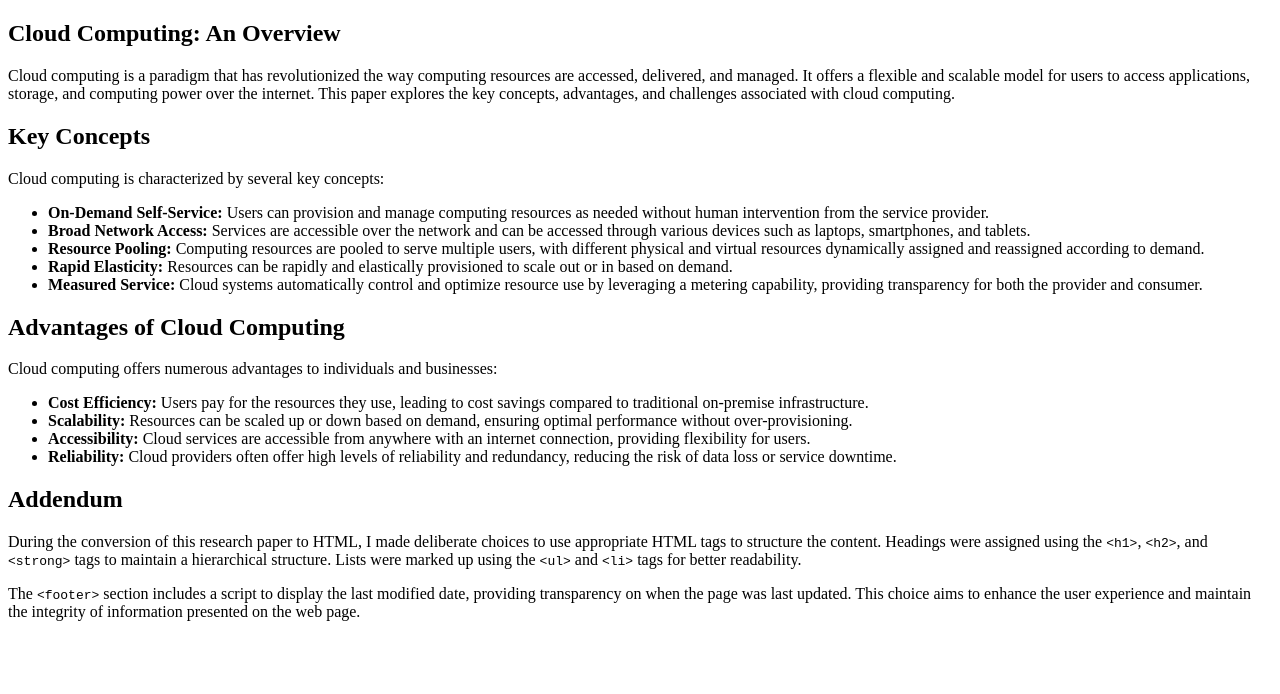
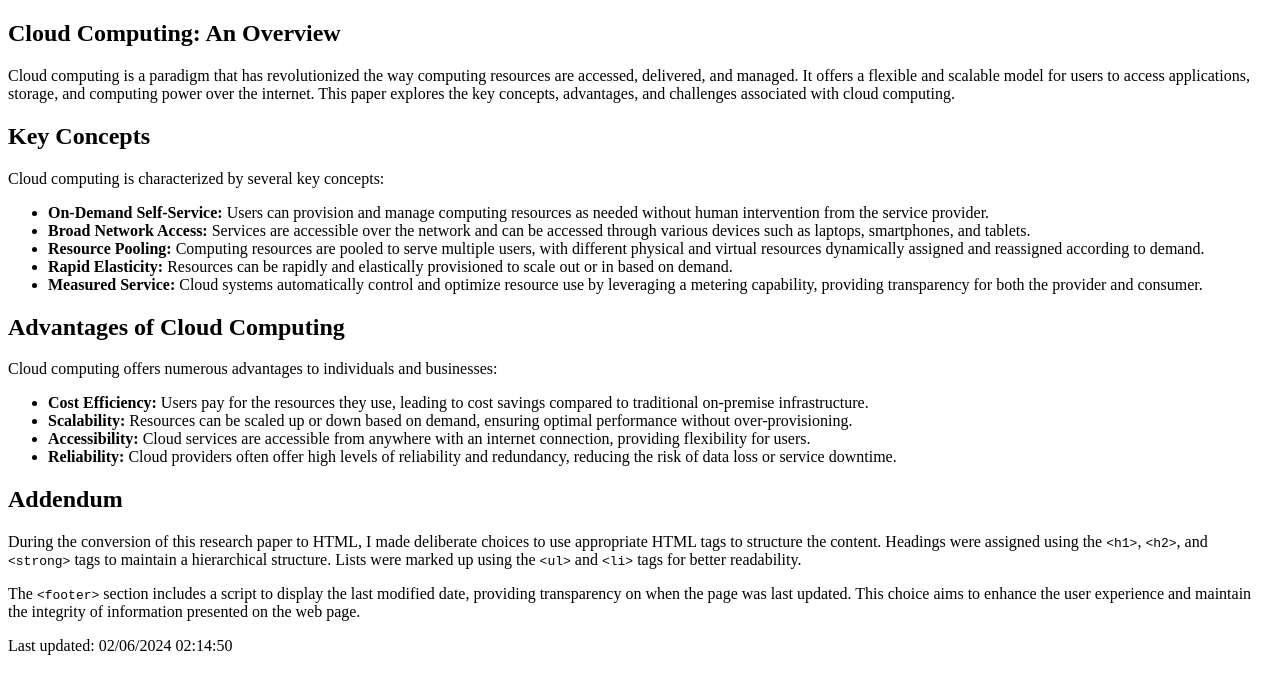
Before and after one commit to Aneesshaikk02/ITC505-lab-2, a plain HTML site: page index.html in a window 1280 px wide. Drawn offline with Linux system fonts and the light colour scheme.

Commit message:
Update index.html

```diff
--- a/index.html
+++ b/index.html
@@ -35,8 +35,6 @@
             <li><strong>Reliability:</strong> Cloud providers often offer high levels of reliability and redundancy, reducing the risk of data loss or service downtime.</li>
         </ul>
 
-        <!-- Add more sections as needed -->
-
     </article>
 
     <article>
@@ -45,6 +43,16 @@
         <p>During the conversion of this research paper to HTML, I made deliberate choices to use appropriate HTML tags to structure the content. Headings were assigned using the <code>&lt;h1&gt;</code>, <code>&lt;h2&gt;</code>, and <code>&lt;strong&gt;</code> tags to maintain a hierarchical structure. Lists were marked up using the <code>&lt;ul&gt;</code> and <code>&lt;li&gt;</code> tags for better readability.</p>
 
         <p>The <code>&lt;footer&gt;</code> section includes a script to display the last modified date, providing transparency on when the page was last updated. This choice aims to enhance the user experience and maintain the integrity of information presented on the web page.</p>
+
+        <footer>
+            <p>Last updated:
+                <span id="lastModified"></span>
+            </p>
+        </footer>
+        <script type="text/javascript">
+            var x = document.lastModified;
+            document.getElementById('lastModified').textContent = x;
+        </script>
     </article>
 
 </body>
```
